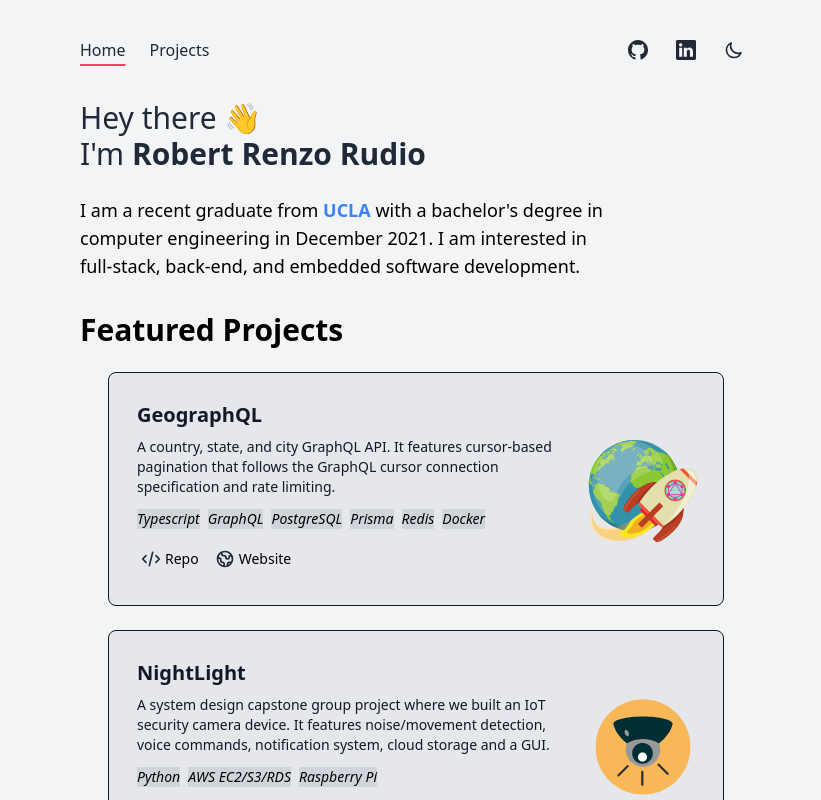
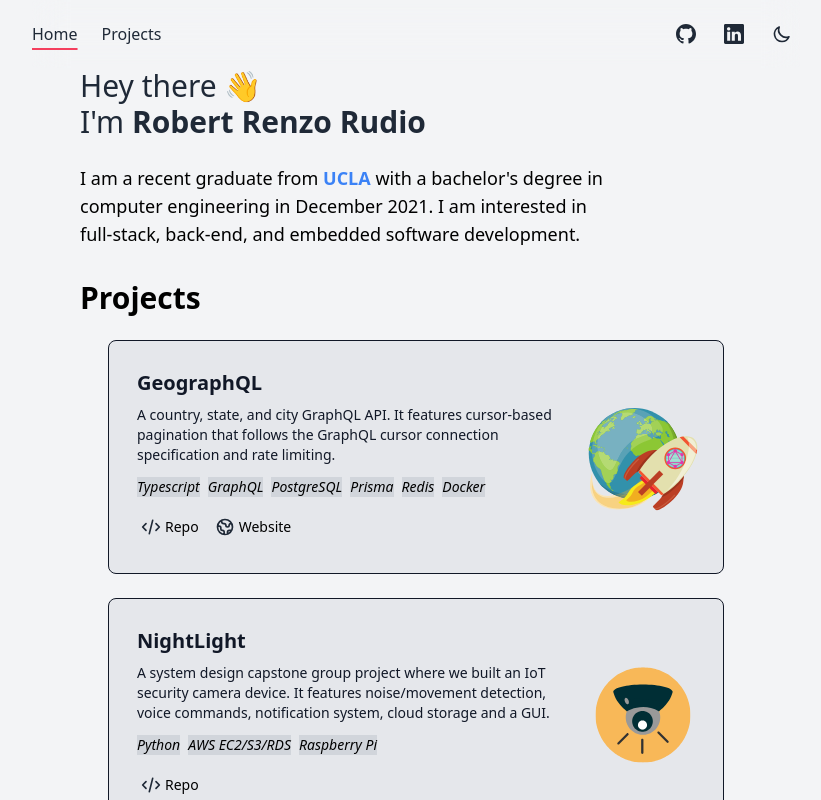
Before and after one commit to robertrenzorudio/robertrenzo.rudio.dev, a Next.js app: page / in a window 1280 px wide. Shown: the top 800 px of the page, without its empty margins (224-1045 px from the left). Built offline with nearby package versions, Linux system fonts and the light colour scheme.

Commit message:
Add sticky Nav

```diff
--- a/components/FeatuedProjects.tsx
+++ b/components/FeatuedProjects.tsx
@@ -7,7 +7,7 @@ interface Props {}
 const FeatuedProjects = (props: Props) => {
   return (
     <div className="flex flex-col max-w-2xl 2xl:max-w-4xl mx-auto w-full md:px-0 space-y-6 p-8 pb-4">
-      <h1 className="text-3xl font-extrabold">Featured Projects</h1>
+      <h1 className="text-3xl font-extrabold">Projects</h1>
       <div className="flex flex-col space-y-6 pb-4">
         {projects
           .filter(({ isFeatured }) => isFeatured)
--- a/components/Nav.tsx
+++ b/components/Nav.tsx
@@ -1,8 +1,7 @@
-import React, { Fragment } from 'react';
+import React, { Fragment, useState, useEffect } from 'react';
 import MobileMenu from './MobileMenu';
 import NavItem from './NavItem';
 import { userData } from '../constants';
-import { useState, useEffect } from 'react';
 import { useTheme } from 'next-themes';
 
 interface Props {}
@@ -23,7 +22,7 @@ const Nav = (props: Props) => {
   const currTheme = theme === 'system' ? systemTheme : theme;
 
   return (
-    <nav className="max-w-2xl w-full mx-auto py-8 2xl:max-w-4xl p-8 md:px-0">
+    <nav className="max-w-3xl w-full mx-auto 2xl:max-w-5xl py-4 px-8 md:px-0 sticky top-0 backdrop-blur-lg z-10">
       <div className="flex justify-between">
         <MobileMenu />
         <ul className="flex items-center space-x-6">
```
